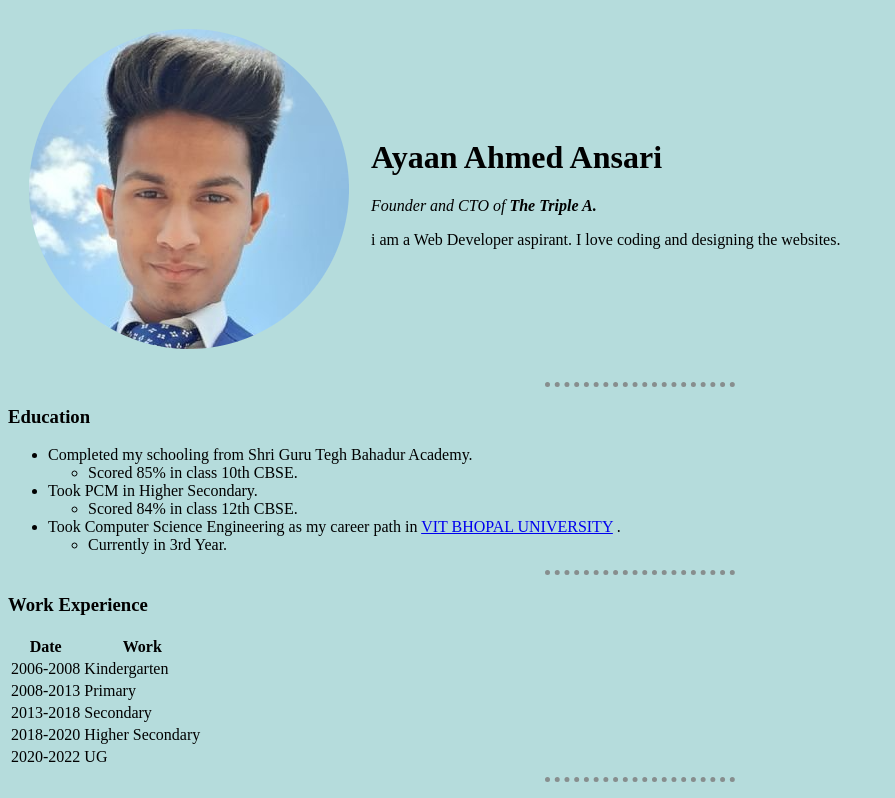
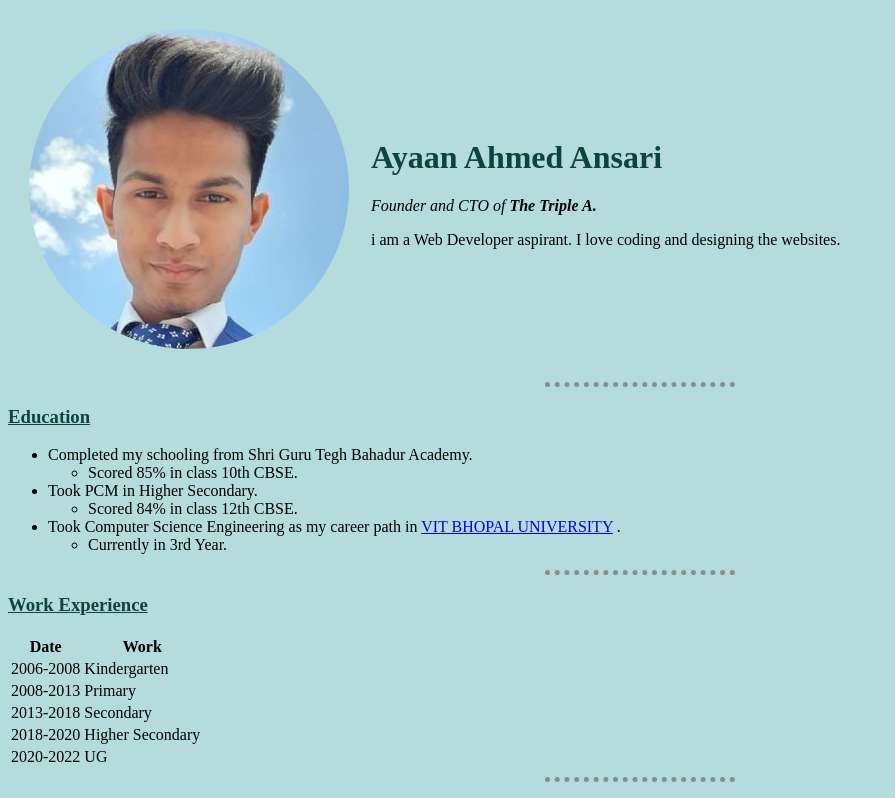
Before and after one commit to Ayaaaaaaaan/cv2, a plain HTML site: page index.html in a window 1280 px wide. Shown: the top 798 px of the page, without its empty margins (0-895 px from the left). Drawn offline with Linux system fonts and the light colour scheme.

Commit message:
some files changed

```diff
--- a/style.css
+++ b/css/style.css
@@ -1,6 +1,6 @@
 
       body {
-        background-color:#b5dcdc;
+        background-color: #b5dcdc;
       }
       hr{
         background: none;
@@ -10,3 +10,10 @@
         border-width: 5px;
         width: 15%;
       }
+      h1{
+        color: #0c4343 ;
+      }
+      h3{
+        color: #0c4343;
+        text-decoration: underline;
+      }
--- a/index.html
+++ b/index.html
@@ -5,7 +5,7 @@
     <meta http-equiv="X-UA-Compatible" content="IE=edge" />
     <meta name="viewport" content="width=device-width, initial-scale=1.0" />
     <title>Ayaan's Personal Site</title>
-    <link rel="stylesheet" href="style.css">
+    <link rel="stylesheet" href="css/style.css">
   </head>
 
   <body >
```
Also changed, not shown: contact.html (+1 -0 lines), hobbies.html (+1 -0 lines).
